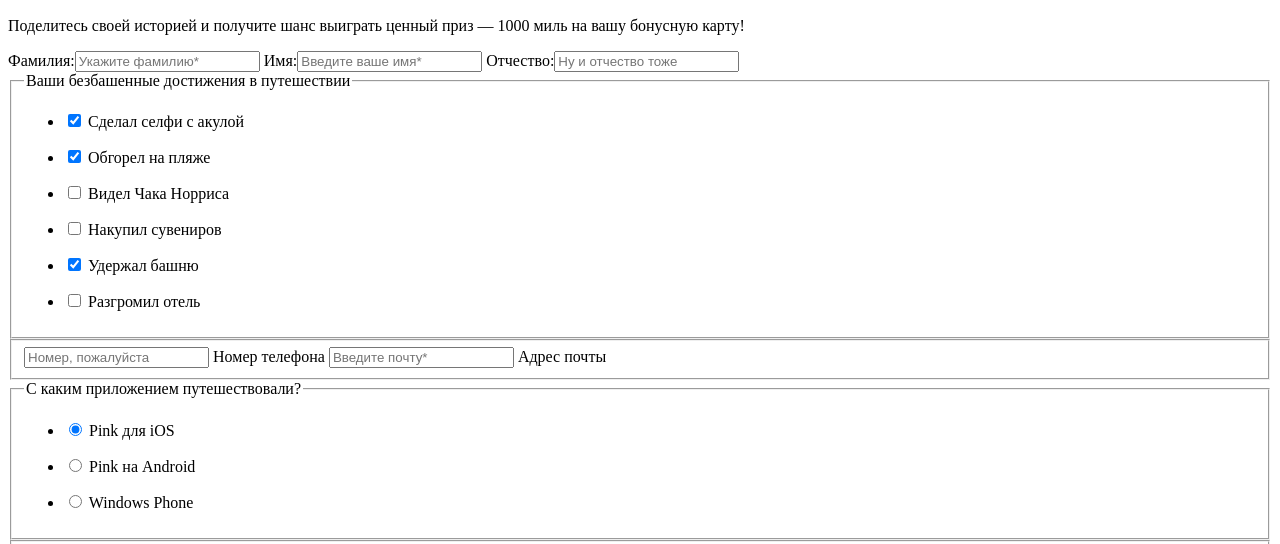
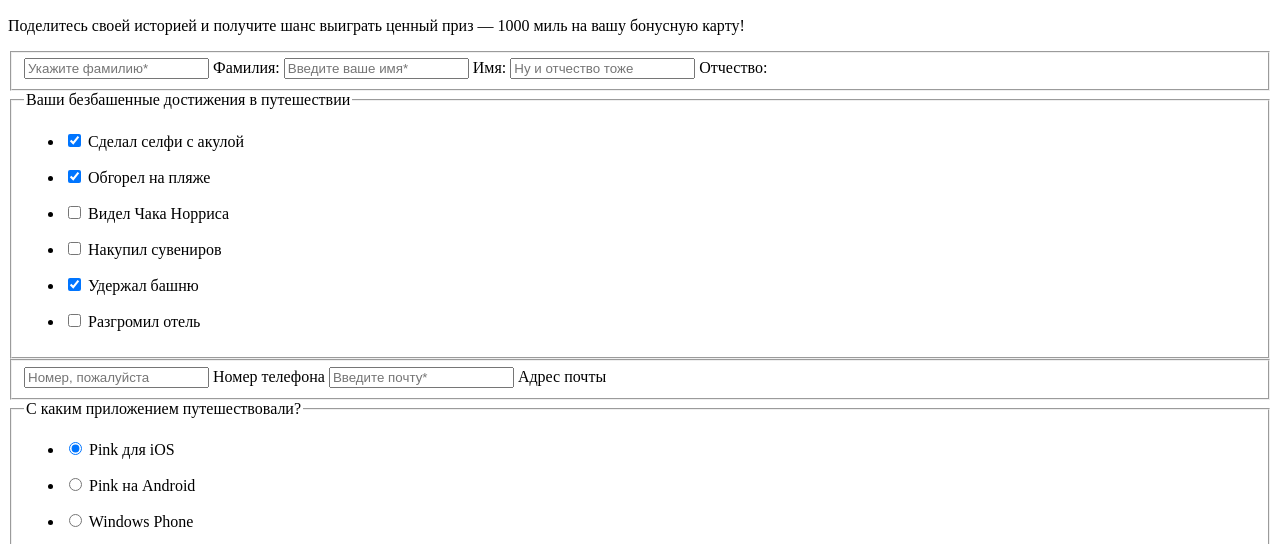
Before and after one commit to Rogach36/798729-pink-20, a website: page source/form.html in a window 1280 px wide. Shown: the part 254-798 px from the top of the page. Drawn offline with Linux system fonts and the light colour scheme.

Commit message:
Добавляет fieldset и связывает по id label и input формы ввода имени

```diff
--- a/source/form.html
+++ b/source/form.html
@@ -32,9 +32,14 @@
         Поделитесь своей историей и получите шанс выиграть ценный приз — 1000 миль на вашу бонусную карту!
       </p>
       <form class="user-info__form form" action="https://echo.htmlacademy.ru" method="post">
-        <label class="form__sename">Фамилия:<input class="form__field-sername" type="text" name="sername" placeholder="Укажите фамилию*" aria-label="Поле для фамилии"></label>
-        <label class="form__name">Имя:<input class="form__field-name" type="text" name="name" placeholder="Введите ваше имя*" aria-label="Поле для имени"></label>
-        <label class="form__middle-name">Отчество:<input class="form__field-middlename" type="text" name="name" placeholder="Ну и отчество тоже" aria-label="Поле для отчества"></label>
+        <fieldset class="form__fieldset">
+          <input class="form__field-sername" type="text" name="sername" placeholder="Укажите фамилию*" aria-label="Поле для фамилии" id="sername">
+          <label class="form__sename" for="sername">Фамилия:</label>
+          <input class="form__field-name" type="text" name="name" placeholder="Введите ваше имя*" aria-label="Поле для имени" id="name">
+          <label class="form__name" for="name">Имя:</label>
+          <input class="form__field-middlename" type="text" name="name" placeholder="Ну и отчество тоже" aria-label="Поле для отчества" id="middlename">
+          <label class="form__middle-name" for="middlename">Отчество:</label>
+        </fieldset>
         <fieldset class="form__fieldset">
           <legend class="form__list-title">Ваши безбашенные достижения в путешествии</legend>
           <ul class="form__checklist checklist">
```
